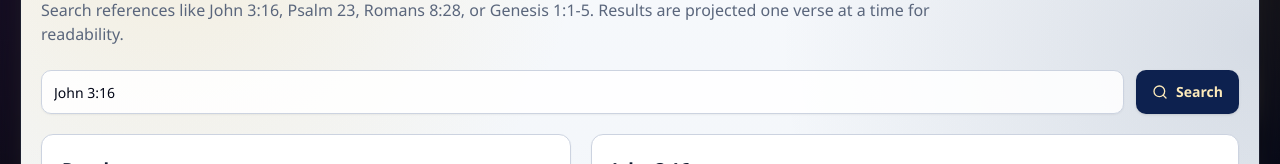
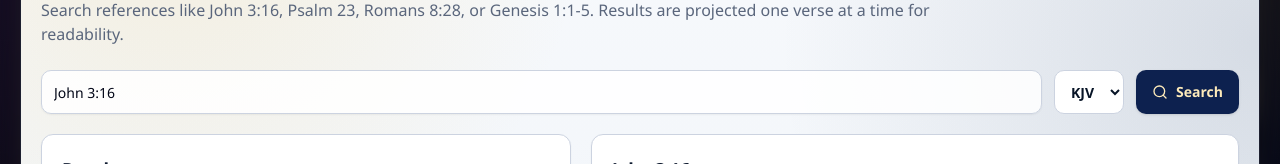
Before and after one commit to DevPrinceK/dlprojector, a React (Vite) app: page / in a window 1280 px wide. Both pictures are taken after a click on the button "Scripture". Shown: the part 184-348 px from the top of the page. Built offline with nearby package versions, Linux system fonts and the light colour scheme.

Commit message:
Update ScripturesPage.tsx

```diff
--- a/src/windows/control/ScripturesPage.tsx
+++ b/src/windows/control/ScripturesPage.tsx
@@ -1,11 +1,11 @@
 import { useEffect, useState } from "react";
 import { ArrowLeft, ArrowRight, Search } from "lucide-react";
-import { searchScriptures } from "../../features/scriptures/scripture.api";
+import { listBibleVersions, searchScriptures } from "../../features/scriptures/scripture.api";
 import { scriptureResultToProjection } from "../../features/scriptures/scripture.utils";
 import { toErrorMessage } from "../../lib/error-handling";
 import { useAppStore } from "../../stores/app.store";
 import { useProjectionStore } from "../../stores/projection.store";
-import type { ScriptureSearchResult } from "../../types/scripture";
+import type { BibleVersion, ScriptureSearchResult } from "../../types/scripture";
 import { Button } from "../../components/ui/button";
 import { Card, CardContent, CardDescription, CardHeader, CardTitle } from "../../components/ui/card";
 import { Input } from "../../components/ui/input";
@@ -20,13 +20,15 @@ export function ScripturesPage() {
   const [query, setQuery] = useState("John 3:16");
   const [results, setResults] = useState<ScriptureSearchResult[]>([]);
   const [selected, setSelected] = useState<ScriptureSearchResult | null>(null);
+  const [versions, setVersions] = useState<BibleVersion[]>([]);
+  const [selectedVersion, setSelectedVersion] = useState("KJV");
   const [verseIndex, setVerseIndex] = useState(0);
   const [isLoading, setIsLoading] = useState(false);
 
   const runSearch = async (nextQuery = query) => {
     setIsLoading(true);
     try {
-      const nextResults = await searchScriptures(nextQuery);
+      const nextResults = await searchScriptures(nextQuery, selectedVersion);
       setResults(nextResults);
       const first = nextResults[0] ?? null;
       setSelected(first);
@@ -40,8 +42,17 @@ export function ScripturesPage() {
   };
 
   useEffect(() => {
+    void listBibleVersions().then((items) => {
+      setVersions(items);
+      const defaultVersion = items.find((item) => item.isDefault)?.abbreviation ?? items[0]?.abbreviation ?? "KJV";
+      setSelectedVersion(defaultVersion);
+    });
     void runSearch("John 3:16");
   }, []);
+
+  useEffect(() => {
+    if (query.trim()) void runSearch(query);
+  }, [selectedVersion]);
 
   const selectResult = (result: ScriptureSearchResult, index = 0) => {
     setSelected(result);
@@ -69,7 +80,7 @@ export function ScripturesPage() {
       />
 
       <form
-        className="mb-5 flex gap-3"
+        className="mb-5 grid gap-3 md:grid-cols-[1fr_auto_auto]"
         onSubmit={(event) => {
           event.preventDefault();
           void runSearch();
@@ -81,6 +92,18 @@ export function ScripturesPage() {
           onChange={(event) => setQuery(event.target.value)}
           placeholder="Search scripture..."
         />
+        <select
+          className="h-11 rounded-lg border border-input bg-white px-3 text-sm font-semibold text-navy-900"
+          value={selectedVersion}
+          onChange={(event) => setSelectedVersion(event.target.value)}
+          aria-label="Bible version"
+        >
+          {versions.map((version) => (
+            <option key={version.abbreviation} value={version.abbreviation}>
+              {version.abbreviation}
+            </option>
+          ))}
+        </select>
         <Button type="submit" disabled={isLoading}>
           <Search className="h-4 w-4" />
           Search
```
